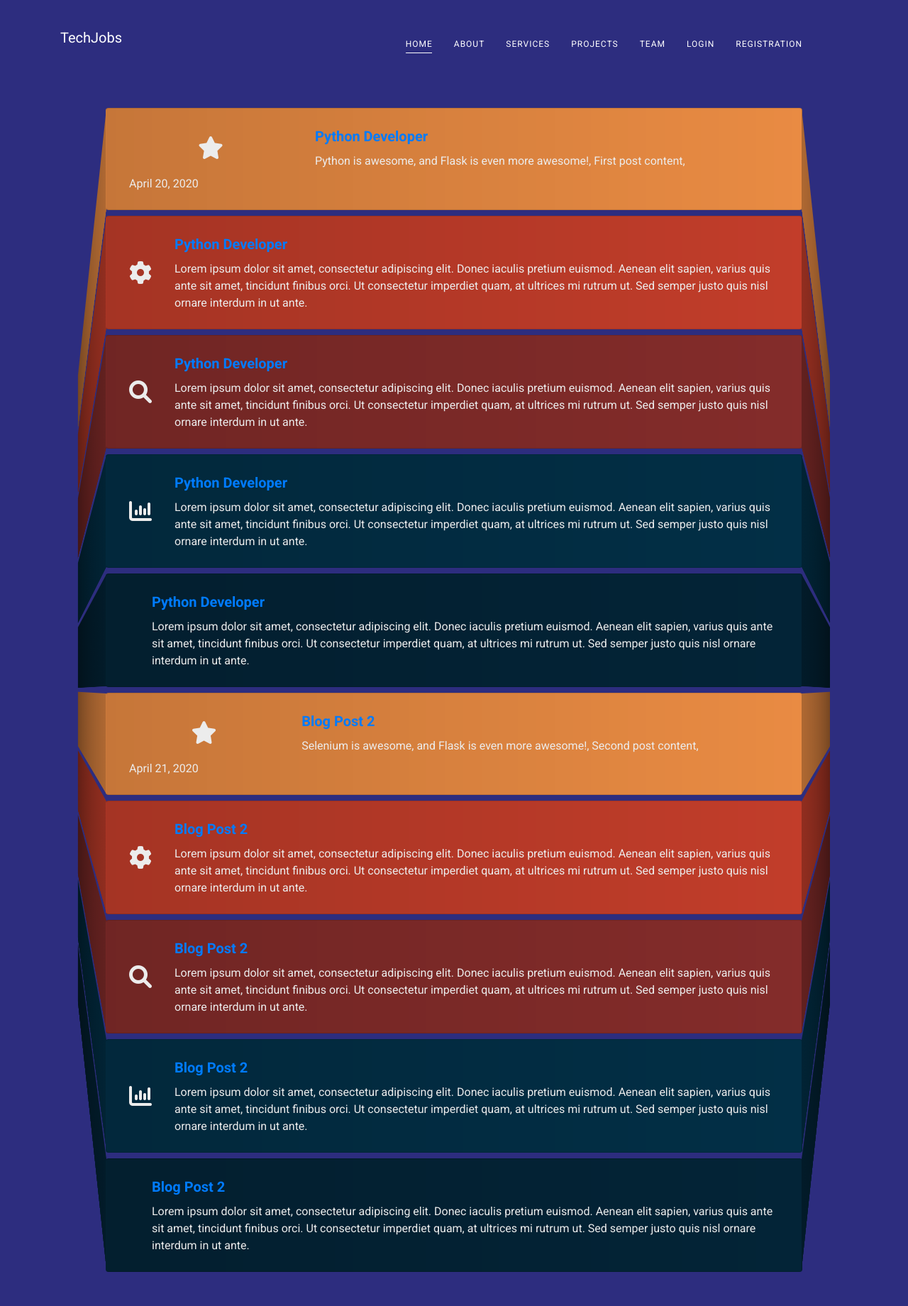
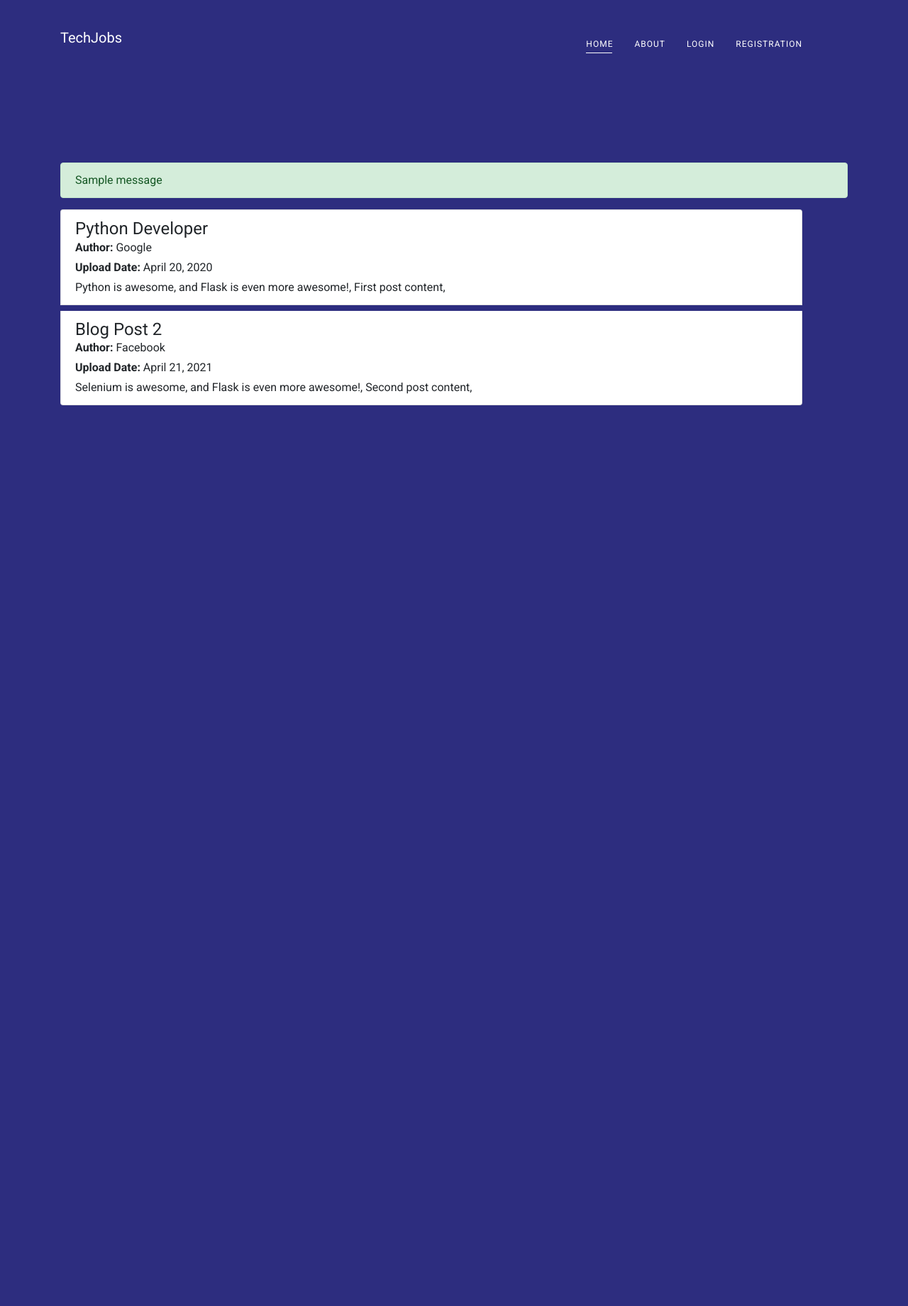
Before and after one commit to BekaBitarashvili/TechJob, a Flask app: page / in a window 1280 px wide; the page is wider, and only the part inside the window is pictured. Shown: that part at 71% size. After the commit the page ends 571 px from the top of that part, so only its background shows below. Run offline with Flask 3, Linux system fonts and the light colour scheme; one stand-in notice (Sample message) is shown; some libraries are stand-ins or nearby versions.

Commit message:
Login Page & Flash Messages

```diff
--- a/app.py
+++ b/app.py
@@ -1,22 +1,22 @@
-from flask import Flask, render_template, url_for
+from flask import Flask, render_template, url_for, flash, redirect
 from forms import RegistrationForm, LoginForm
 
 app = Flask(__name__)
 
 app.config['SECRET_KEY'] = 'asndaiusdjaosid83459347593475asjdaisd'
 
-posts = [
+jobs = [
     {
-        'author': 'Nishant',
+        'author': 'Google',
         'title': 'Python Developer',
         'content': 'Python is awesome, and Flask is even more awesome!, First post content,',
         'date_posted': 'April 20, 2020'
     },
     {
-        'author': 'Nishant',
+        'author': 'Facebook',
         'title': 'Blog Post 2',
         'content': 'Selenium is awesome, and Flask is even more awesome!, Second post content,',
-        'date_posted': 'April 21, 2020'
+        'date_posted': 'April 21, 2021'
     }
 ]
 
@@ -24,7 +24,7 @@ posts = [
 @app.route('/')
 @app.route('/home')
 def home():
-    return render_template('home.html', posts=posts)
+    return render_template('home.html', jobs=jobs)
 
 
 @app.route('/about')
@@ -35,12 +35,21 @@ def about():
 @app.route('/register', methods=['POST', 'GET'])
 def register():
     form = RegistrationForm()
+    if form.validate_on_submit():
+        flash(f'Account created for {form.username.data}!', 'success')
+        return redirect(url_for('home'))
     return render_template('register.html', form=form)
 
 
 @app.route('/login', methods=['POST', 'GET'])
 def login():
     form = LoginForm()
+    if form.validate_on_submit():
+        if form.email.data == 'admin@gmail.com' and form.password.data == 'password':
+            flash(f'You have been logged in!', 'success')
+            return redirect(url_for('home'))
+        else:
+            flash(f'Login Unsuccessful. Please check username and password', 'danger')
     return render_template('login.html', form=form)
 
 
--- a/templates/base.html
+++ b/templates/base.html
@@ -8,11 +8,10 @@
     <link rel="icon" type="image/x-icon" href="{{ url_for('static', filename='images/64.png')}}">
 </head>
 <body>
-
 <header class="main-header">
     <div class="container">
         <nav class="navbar navbar-expand-lg main-nav px-0">
-            <a class="navbar-brand" href="/mojo">
+            <a class="navbar-brand" href="#">
                 <p>TechJobs</p>
             </a>
             <button class="navbar-toggler" type="button" data-toggle="collapse" data-target="#mainMenu"
@@ -24,47 +23,42 @@
             <div class="collapse navbar-collapse" id="mainMenu">
                 <ul class="navbar-nav ml-auto text-uppercase f1">
                     <li>
-                        <a href="#home" class="active active-first">Home</a>
+                        <a href="{{ url_for('home') }}" class="active active-first">Home</a>
                     </li>
                     <li>
-                        <a href="#about">About</a>
+                        <a href="{{ url_for('about') }}">About</a>
                     </li>
                     <li>
-                        <a href="#service">Services</a>
+                        <a href="{{ url_for('login') }}">Login</a>
                     </li>
                     <li>
-                        <a href="#project">Projects</a>
-                    </li>
-                    <li>
-                        <a href="#team">Team</a>
-                    </li>
-                    <li>
-                        <a href="#testimony">Login</a>
-                    </li>
-                    <li>
-                        <a href="#contact">Registration</a>
+                        <a href="{{ url_for('register') }}">Registration</a>
                     </li>
                 </ul>
             </div>
         </nav>
     </div>
-    <!-- /.container -->
 </header>
-<br>
-<br>
-<br>
-<br>
-<br>
 <div class="container">
     <div class="row">
         <div class="col">
+            {% with messages = get_flashed_messages(with_categories=true) %}
+            {% if messages %}
+            {% for category, message in messages %}
+            <div class="alert alert-{{ category }}">
+                {{ message }}
+            </div>
+            {% endfor %}
+            {% endif %}
+            {% endwith %}
+
+
             {% block content %}
 
             {% endblock %}
         </div>
     </div>
 </div>
-
 <script src="https://code.jquery.com/jquery-3.5.1.slim.min.js"></script>
 <script src="https://cdn.jsdelivr.net/npm/@popperjs/core@2.5.4/dist/umd/popper.min.js"></script>
 <script src="https://stackpath.bootstrapcdn.com/bootstrap/4.5.2/js/bootstrap.min.js"></script>
--- a/templates/home.html
+++ b/templates/home.html
@@ -1,53 +1,16 @@
 {% extends "base.html" %}
 {% block content %}
-<!--{% for post in posts %}-->
-<!--<h1>{{ post.title }}</h1>-->
-<!--<p>BY {{ post.author }} ON {{ post.date_posted }}</p>-->
-<!--<p>{{ post.content }}</p>-->
-<!--{% endfor %}-->
-<ul>
-    {% for post in posts %}
-    <li class="card" style="--color:#ececec; --bg-color:#E98B43">
-        <div class="icon"><i class="fa-solid fa-star"></i></div>
-        <div class="title"><a href="{{ post.url }}">{{ post.title }}</a></div>
-        <div class="content">
-            {{ post.content }}
+<ul class="list-group">
+    {% for job in jobs %}
+    <li class="list-group-item">
+        <div class="d-flex justify-content-between align-items-center">
+            <div>
+                <h4 class="mb-0">{{ job.title }}</h4>
+                <p class="mb-1"><strong>Author:</strong> {{ job.author }}</p>
+                <p class="mb-1"><strong>Upload Date:</strong> {{ job.date_posted }}</p>
+            </div>
         </div>
-        <div class="date-bottom-rigth">
-            {{ post.date_posted }}
-        </div>
-    </li>
-    <li class="card" style="--color:#ececec; --bg-color:#C23D2A">
-        <div class="icon"><i class="fa-solid fa-gear"></i></div>
-        <div class="title"><a href="{{ post.url }}">{{ post.title }}</a></div>
-        <div class="content">Lorem ipsum dolor sit amet, consectetur adipiscing elit. Donec iaculis pretium euismod.
-            Aenean elit sapien, varius quis ante sit amet, tincidunt finibus orci. Ut consectetur imperdiet quam, at
-            ultrices mi rutrum ut. Sed semper justo quis nisl ornare interdum in ut ante.
-        </div>
-    </li>
-    <li class="card" style="--color:#ececec; --bg-color:#842C2A">
-        <div class="icon"><i class="fa-solid fa-magnifying-glass"></i></div>
-        <div class="title"><a href="{{ post.url }}">{{ post.title }}</a></div>
-        <div class="content">Lorem ipsum dolor sit amet, consectetur adipiscing elit. Donec iaculis pretium euismod.
-            Aenean elit sapien, varius quis ante sit amet, tincidunt finibus orci. Ut consectetur imperdiet quam, at
-            ultrices mi rutrum ut. Sed semper justo quis nisl ornare interdum in ut ante.
-        </div>
-    </li>
-    <li class="card" style="--color:#ececec; --bg-color:#022F46">
-        <div class="icon"><i class="fa-solid fa-chart-column"></i></i></div>
-        <div class="title"><a href="{{ post.url }}">{{ post.title }}</a></div>
-        <div class="content">Lorem ipsum dolor sit amet, consectetur adipiscing elit. Donec iaculis pretium euismod.
-            Aenean elit sapien, varius quis ante sit amet, tincidunt finibus orci. Ut consectetur imperdiet quam, at
-            ultrices mi rutrum ut. Sed semper justo quis nisl ornare interdum in ut ante.
-        </div>
-    </li>
-    <li class="card" style="--color:#ececec; --bg-color:#032437">
-        <div class="icon"><i class="fa-solid fa-circle-star"></i></div>
-        <div class="title"><a href="{{ post.url }}">{{ post.title }}</a></div>
-        <div class="content">Lorem ipsum dolor sit amet, consectetur adipiscing elit. Donec iaculis pretium euismod.
-            Aenean elit sapien, varius quis ante sit amet, tincidunt finibus orci. Ut consectetur imperdiet quam, at
-            ultrices mi rutrum ut. Sed semper justo quis nisl ornare interdum in ut ante.
-        </div>
+        <p class="mb-0">{{ job.content }}</p>
     </li>
     {% endfor %}
 </ul>
```
Also changed, not shown: templates/about.html (+0 -42 lines), templates/login.html (+50 -0 lines), templates/register.html (+41 -0 lines).
